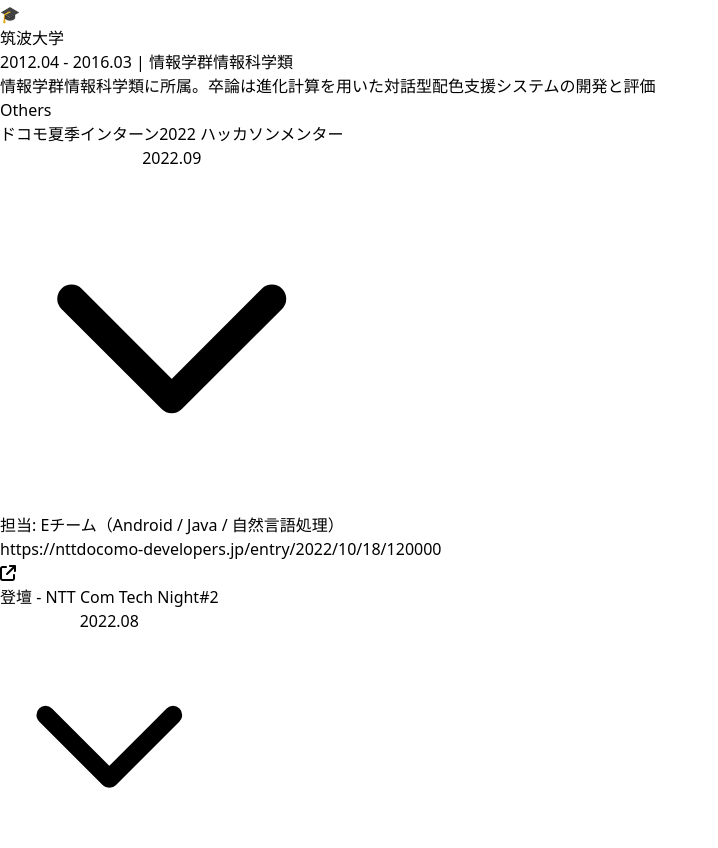
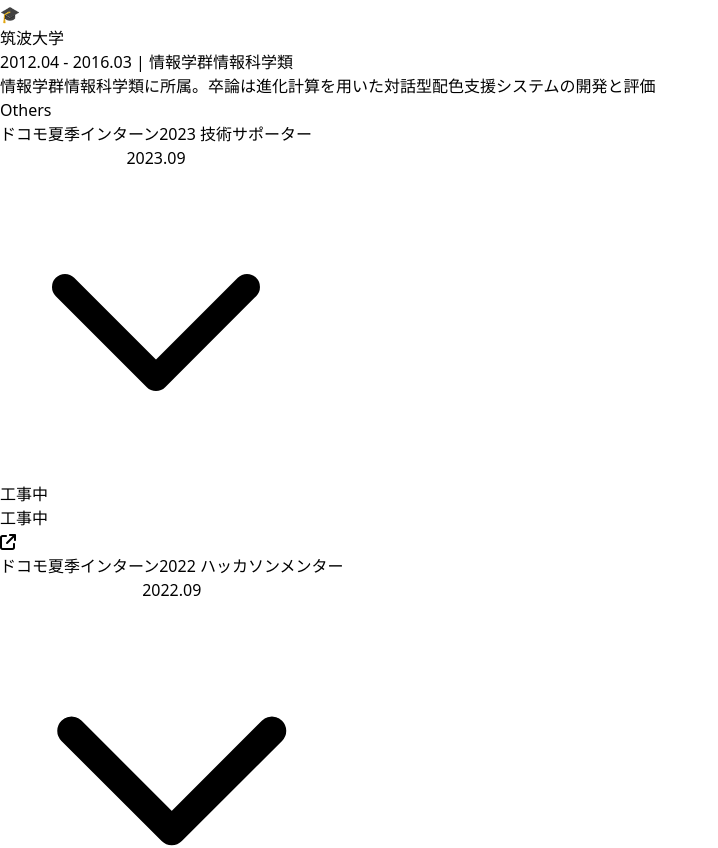
Before and after one commit to kawamou/kawamou.github.io, a Next.js app: page /cv in a window 1280 px wide. Shown: the part 4363-5211 px from the top of the page, without its empty margins (0-718 px from the left). Built offline with nearby package versions, Linux system fonts and the light colour scheme; what @material-tailwind/react would draw is missing.

Commit message:
技サポを追加

```diff
--- a/src/components/others.tsx
+++ b/src/components/others.tsx
@@ -66,6 +66,12 @@ const Other: FC<OtherProps> = ({ title, subTitle, description, link }) => {
 
 const Others = () => {
   const [others] = useState<OtherProps[]>([
+    {
+      title: 'ドコモ夏季インターン2023 技術サポーター',
+      subTitle: '2023.09',
+      description: '工事中',
+      link: '工事中',
+    },
     {
       title: 'ドコモ夏季インターン2022 ハッカソンメンター',
       subTitle: '2022.09',
```
